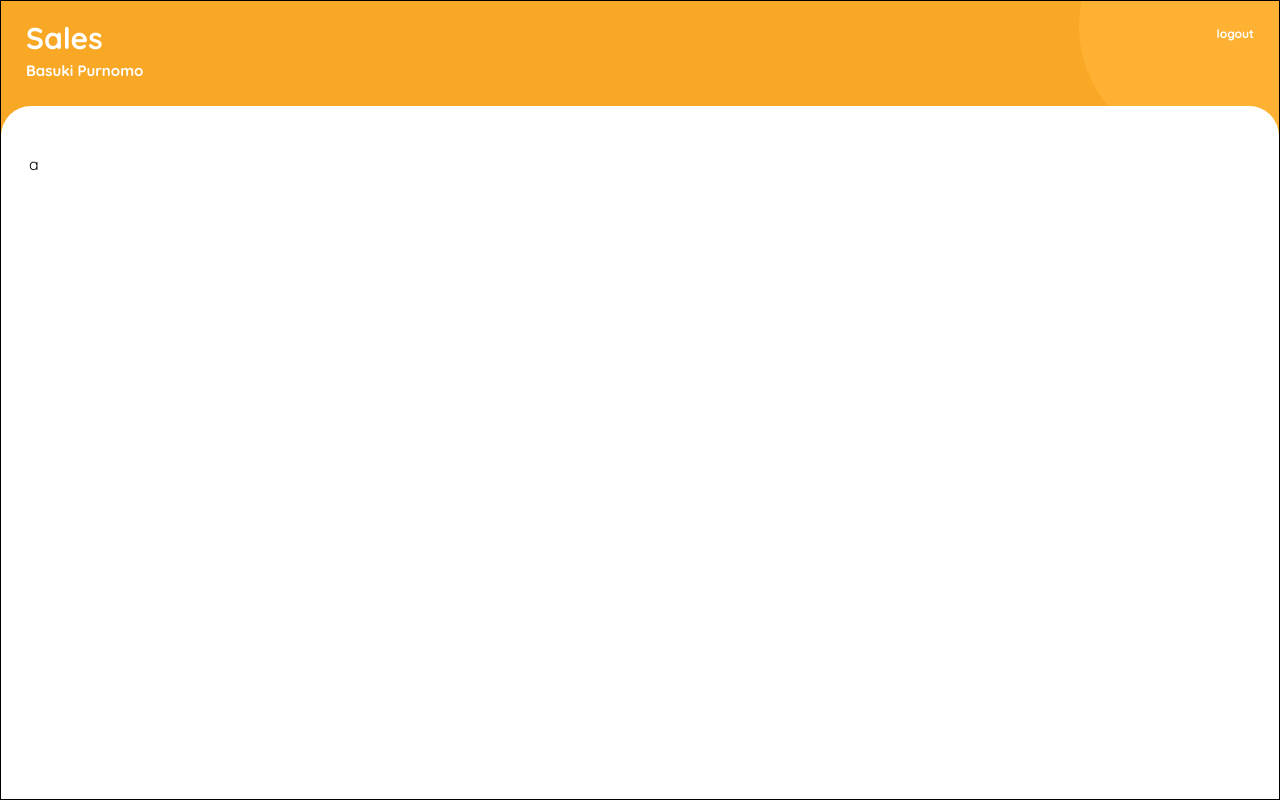
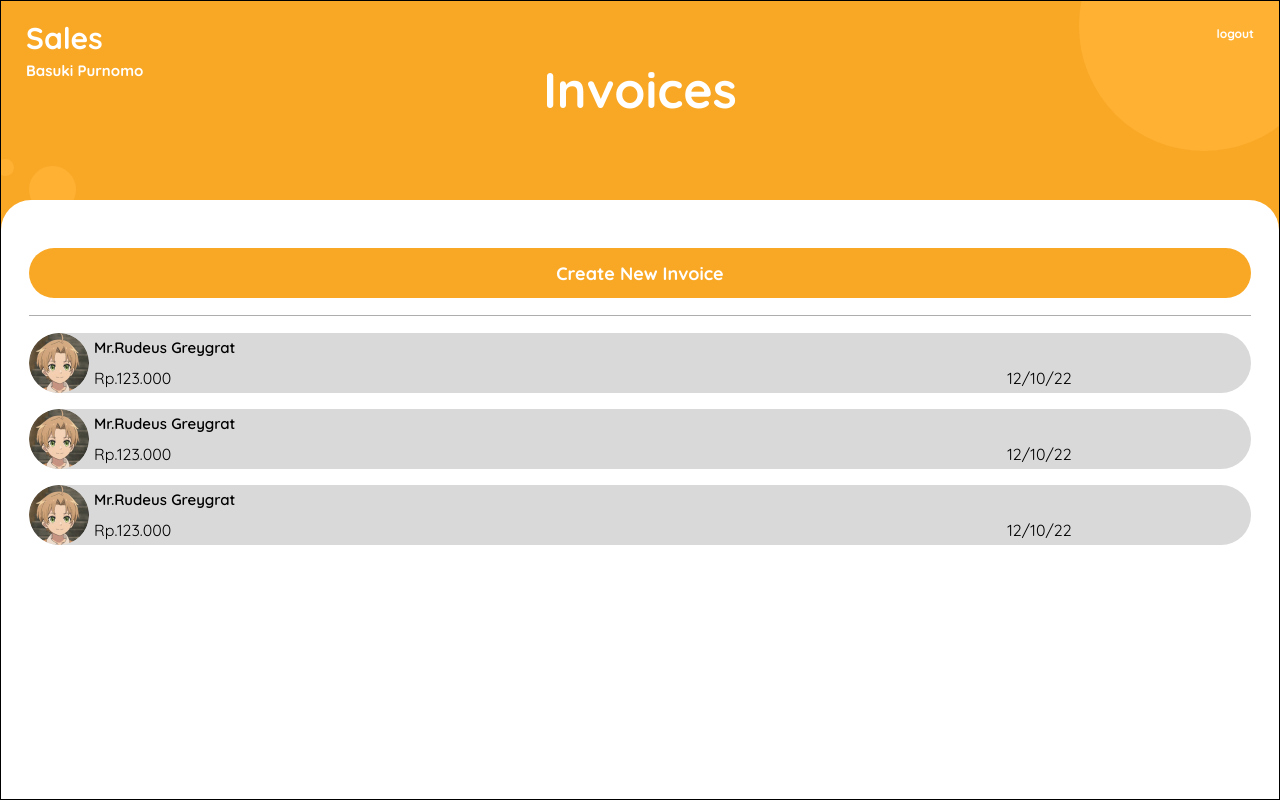
Before and after one commit to noelmandak/SARTracking, a Flask app: page /sales_admin in a window 1280 px wide; the page is wider, and only the part inside the window is pictured. Run offline with Flask 2, Linux system fonts and the light colour scheme; the visitor is signed in with stand-in values (Sample User, id 1); some libraries are stand-ins or nearby versions.

Commit message:
buat tampilan invoice

```diff
--- a/app.py
+++ b/app.py
@@ -20,14 +20,15 @@ def home():
 
 @app.route('/sales_admin')
 def sales_admin():
-    if "username" in session:
-        if session["username"] == "sales_admin":
-            return render_template("sale.html")
-        else:
-            flash("Akses ditolak")
-            return redirect(url_for("login"))
-    flash("Login terlebih dahulu")
-    return redirect(url_for("login"))
+    # if "username" in session:
+    #     if session["username"] == "sales_admin":
+    #         return render_template("sale.html")
+    #     else:
+    #         flash("Akses ditolak")
+    #         return redirect(url_for("login"))
+    # flash("Login terlebih dahulu")
+    # return redirect(url_for("login"))
+    return render_template("sale.html")
 
 @app.route('/finance_admin')
 def finance_admin():
@@ -97,4 +98,4 @@ def logout():
     return redirect(url_for("login"))
 
 if __name__ == '__main__':
-    app.run(host='192.168.16.172', port=5000, debug=True, threaded=False)
+    app.run(host='10.237.78.240', port=5000, debug=True, threaded=False)
--- a/database.py
+++ b/database.py
@@ -64,4 +64,4 @@ def initiate_table():
         adm3 = Admin('Tiff','123','finance_admin')
         db.session.add_all([adm1,adm2,adm3])
         db.session.commit()
-initiate_table()
+# initiate_table()
--- a/static/style.css
+++ b/static/style.css
@@ -38,6 +38,25 @@
         .header.large {
             height: 250px;
         }
+
+        .title-header {
+            width: 100%;
+            height: 63px;
+            text-align: center;
+
+            font-family: 'Quicksand';
+            font-style: normal;
+            font-weight: 700;
+            font-size: 50px;
+            line-height: 62px;
+            /* identical to box height */
+
+            text-align: center;
+
+            color: #FFFFFF;
+        }
+
+
         .title {
             font-size: larger;
             font-weight: 700;
@@ -155,8 +174,16 @@
             line-height: 23px;
             letter-spacing: 0em;
         }
+
         .button:hover {
             background-color: #FFB133;
+        }
+
+        .border-bottom {
+            /* background-color: red; */
+            padding-bottom: 17px;
+            border-bottom: 1px solid #ADADAD;
+            margin-bottom: 17px;
         }
 
         .logout {
@@ -178,3 +205,44 @@
         .logout:hover{
             background-color: #F9A826;
         }
+
+        .data-container {
+            display: flex;
+            flex-direction: column;
+            gap: 16px;
+        }
+
+        .data-box {
+            background-color: #D9D9D9;
+            display: flex;
+            border-radius: 50px;
+        }
+
+        .profile-picture {
+            background: url('images/rudeus.png');
+            background-size: cover;
+            width: 60px;
+            height: 60px;
+            border-radius: 50%;
+            margin-right: 5px;
+        }
+
+        .name {
+            font-family: 'Quicksand';
+            font-style: normal;
+            font-weight: 600;
+            font-size: 15px;
+        }
+
+        .number-section {
+            width: 100%;
+            display: flex;
+            justify-content: space-between;
+        }
+
+        .data-section {
+            width: 80%;
+            display: flex;
+            justify-content: space-around;
+            flex-direction: column;
+        }
--- a/templates/sale.html
+++ b/templates/sale.html
@@ -2,16 +2,80 @@
 
 {% block body %}
 
-<div class="header ">
+<div class="header large">
     <div class="bulat a"></div>
     <div class="bulat b"></div>
     <div class="bulat c"></div>
     <h3 class="role">Sales</h3>
     <h4 class="name">Basuki Purnomo</h4>
     <a class="logout" href="/logout">logout</a>
+    <div class="title-header">Invoices</div>
 </div>
 <div class="main-container">
-    a
+    <div class="border-bottom">
+        <button class="button">Create New Invoice</button>
+    </div>
+    <div class="data-container">
+        <div class="data-box">
+            <div class="profile-picture">
+
+            </div>
+            <div class="data-section">
+
+                <div class="name">
+                    Mr.Rudeus Greygrat
+                </div>
+                <div class="number-section">
+                    <div class="total">
+                        Rp.123.000
+                    </div>
+                    <div class="date">
+                        12/10/22
+                    </div>
+                </div>
+            </div>
+
+        </div>
+        <div class="data-box">
+            <div class="profile-picture">
+
+            </div>
+            <div class="data-section">
+
+                <div class="name">
+                    Mr.Rudeus Greygrat
+                </div>
+                <div class="number-section">
+                    <div class="total">
+                        Rp.123.000
+                    </div>
+                    <div class="date">
+                        12/10/22
+                    </div>
+                </div>
+            </div>
+
+        </div>
+        <div class="data-box">
+            <div class="profile-picture">
+
+            </div>
+            <div class="data-section">
+
+                <div class="name">
+                    Mr.Rudeus Greygrat
+                </div>
+                <div class="number-section">
+                    <div class="total">
+                        Rp.123.000
+                    </div>
+                    <div class="date">
+                        12/10/22
+                    </div>
+                </div>
+            </div>
+        </div>
+    </div>
 </div>
 
 {% endblock %}
```
Also changed, not shown: static/images/rudeus.png (added).
